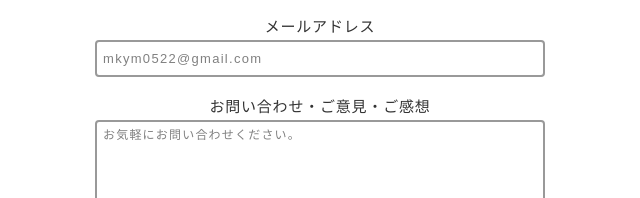
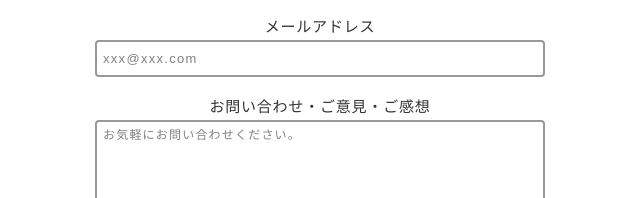
Before and after one commit to mkym0522/Portfolio, a plain HTML site: page index.html in a window 1280 px wide. Shown: the part 3067-3265 px from the top of the page, 320-960 px from the left. Drawn offline with nearby package versions, Linux system fonts and the light colour scheme.

Commit message:
誤字修正

```diff
--- a/index.html
+++ b/index.html
@@ -310,7 +310,7 @@
 							<div class="form-group">
 								<label for="email">メールアドレス</label>
 								<input class="inText" id="inText1" type="text" name="entry.661310010"
-									placeholder="mkym0522@gmail.com" required>
+									placeholder="xxx@xxx.com" required>
 							</div>
 							<div class="form-group">
 								<label for="msg">お問い合わせ・ご意見・ご感想</label>
```
